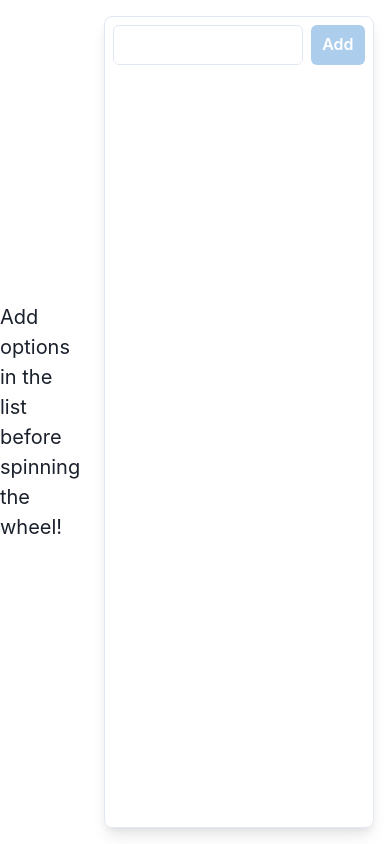
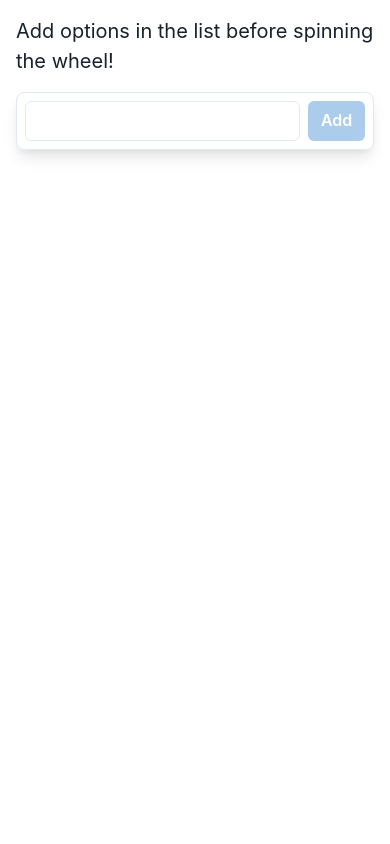
Before and after one commit to hugomartinet/secret-santa, a React (Create React App) app: page / in a window 390 px wide. Built offline with nearby package versions, Linux system fonts and the light colour scheme.

Commit message:
💄 Handle responsiveness

```diff
--- a/src/App.tsx
+++ b/src/App.tsx
@@ -12,7 +12,7 @@ function App() {
   return (
     <ChakraProvider>
       <RouletteContextProvider>
-        <Stack direction="row" w="100vw" h="100vh">
+        <Stack spacing={4} p={4} direction={{ base: 'column', lg: 'row' }} h={{ base: '100%', lg: '100vh' }}>
           <Roulette options={options} />
           <OptionsTable addOption={addOption} options={options} removeOption={removeOption} />
         </Stack>
--- a/src/components/options-table.tsx
+++ b/src/components/options-table.tsx
@@ -15,8 +15,8 @@ export function OptionsTable({ options, addOption, removeOption }: OptionsTableP
   const { isSpinning } = useRouletteContext();
 
   return (
-    <TableContainer overflowY="scroll" m={4} borderWidth={1} boxShadow="lg" rounded="lg">
-      <Table minW={400}>
+    <TableContainer overflowY="scroll" borderWidth={1} boxShadow="lg" rounded="lg">
+      <Table minW={{ base: 'none', lg: 400 }}>
         <Tbody>
           {options?.map(option => (
             <Tr key={option}>
--- a/src/components/roulette.tsx
+++ b/src/components/roulette.tsx
@@ -50,7 +50,7 @@ export function Roulette({ options }: RouletteProps) {
             outerBorderWidth={4}
             radiusLineWidth={2}
           />
-          <Button mt={8} size="lg" onClick={onSpin} isDisabled={isSpinning}>
+          <Button mt={{ base: 4, lg: 8 }} size="lg" onClick={onSpin} isDisabled={isSpinning}>
             Spin that wheel!
           </Button>
 
```
